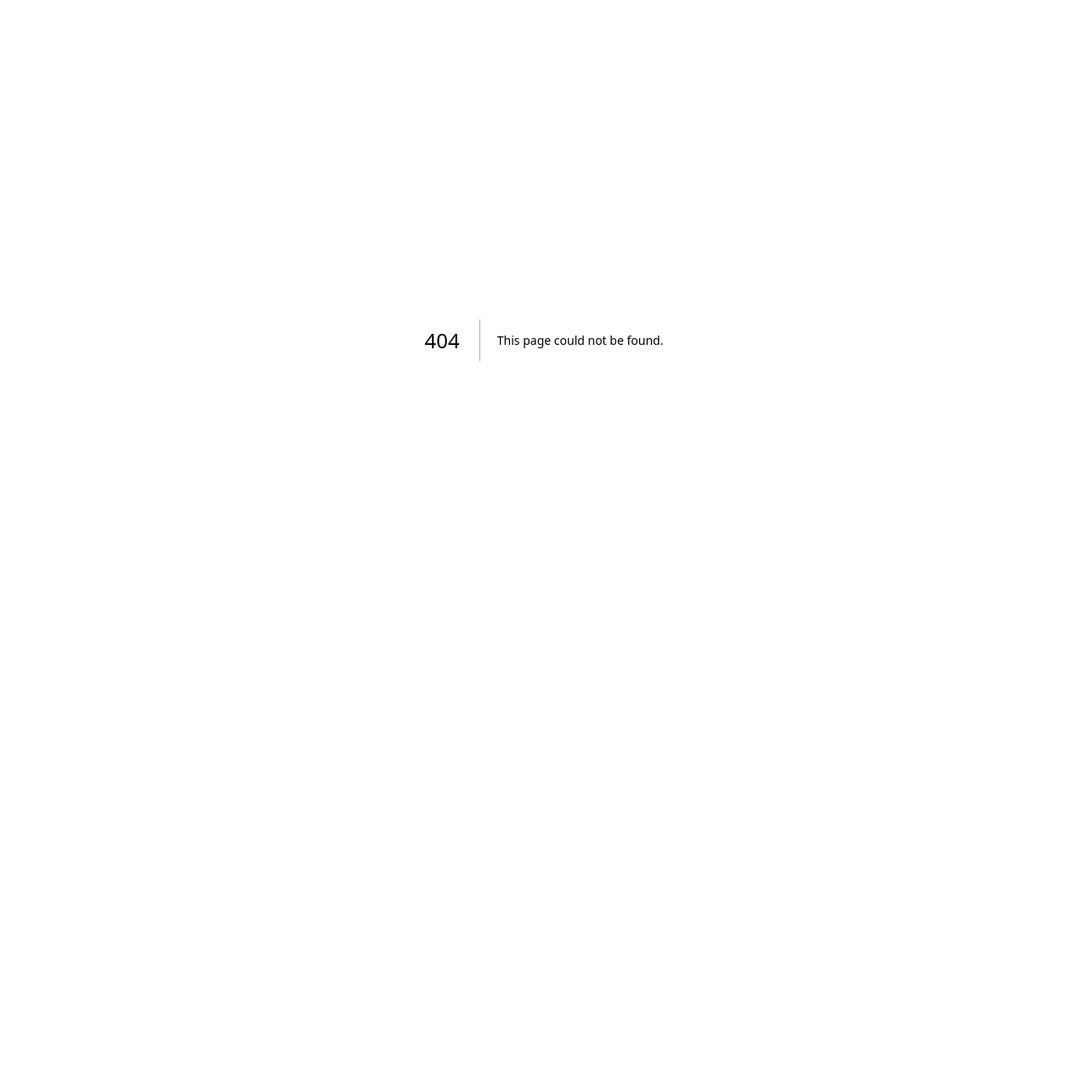
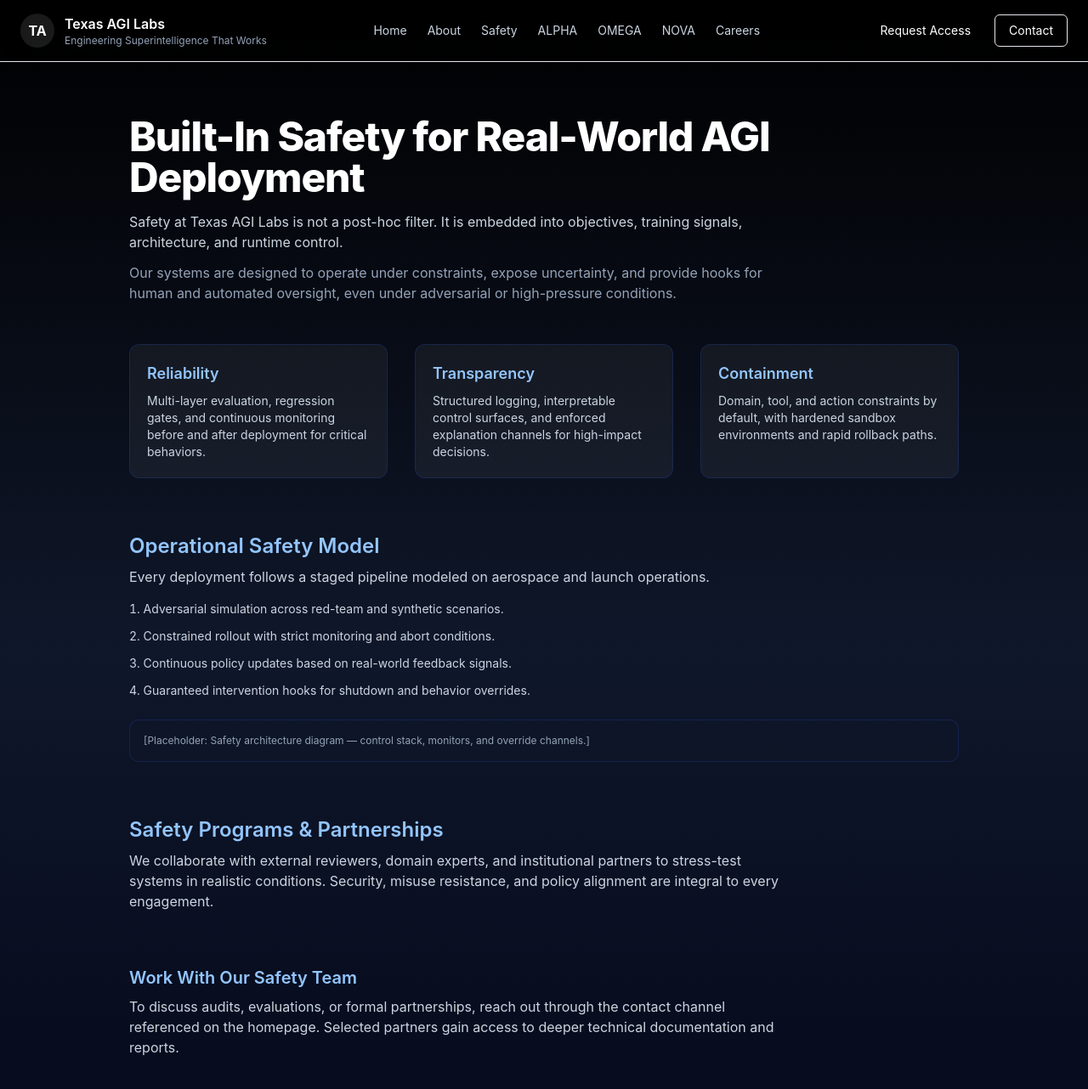
Before and after one commit to saravanan08071979/texasagilabs-site, a Next.js app: page /safety in a window 1280 px wide. Before the commit this address had no page. Shown: the top 1282 px of the page at 85% size. Before the commit the page ends 800 px from the top, so only its background shows below. Built offline with nearby package versions, Linux system fonts and the light colour scheme.

Commit message:
pages: add About and Safety with hybrid credibility/safety messaging

```diff
--- a/components/Header.jsx
+++ b/components/Header.jsx
@@ -1,25 +1,43 @@
+// components/Header.jsx
 import Link from 'next/link';
-export default function Header(){ return (
+
+export default function Header() {
+  return (
     <header className="sticky top-0 z-50 backdrop-blur-md bg-black/40 border-b border-white/6">
       <div className="max-w-7xl mx-auto px-6 py-4 flex items-center justify-between">
         <div className="flex items-center gap-3">
-        <div className="w-10 h-10 rounded-full bg-white/10 flex items-center justify-center font-bold">TA</div>
+          <div className="w-10 h-10 rounded-full bg-white/10 flex items-center justify-center font-bold">
+            TA
+          </div>
           <div>
             <div className="font-semibold text-white">Texas AGI Labs</div>
-          <div className="text-xs text-slate-400">Pioneering Safe Artificial General Intelligence Research</div>
+            <div className="text-xs text-slate-400">
+              Engineering Superintelligence That Works
             </div>
           </div>
+        </div>
+
         <nav className="hidden md:flex gap-6 text-sm text-slate-300">
           <Link href="/">Home</Link>
+          <Link href="/about">About</Link>
+          <Link href="/safety">Safety</Link>
           <Link href="/models/alpha">ALPHA</Link>
           <Link href="/models/omega">OMEGA</Link>
           <Link href="/models/nova">NOVA</Link>
           <Link href="/careers">Careers</Link>
         </nav>
+
         <div className="flex items-center gap-3">
-        <a href="#" className="px-4 py-2 bg-white/6 rounded-md text-sm">Request Access</a>
-        <a href="#" className="px-4 py-2 border border-white/6 rounded-md text-sm">Contact</a>
+          <a href="#"
+             className="px-4 py-2 bg-white/6 rounded-md text-sm">
+            Request Access
+          </a>
+          <a href="#"
+             className="px-4 py-2 border border-white/6 rounded-md text-sm">
+            Contact
+          </a>
         </div>
       </div>
     </header>
-)}
+  );
+}
--- a/pages/about.jsx
+++ b/pages/about.jsx
@@ -1 +1,99 @@
-export default function About(){ return <div className='min-h-screen text-white p-8'>About Texas AGI Labs</div> }
+// pages/about.jsx
+import Header from '../components/Header';
+import Footer from '../components/Footer';
+
+export default function About() {
+  return (
+    <div className="min-h-screen bg-gradient-to-b from-black via-slate-900 to-slate-950 text-white antialiased">
+      <Header />
+      <main className="max-w-5xl mx-auto px-6 py-16">
+        <section>
+          <h1 className="text-4xl md:text-5xl font-extrabold tracking-tight">
+            Engineering Superintelligence That Works
+          </h1>
+          <p className="mt-4 text-slate-300 max-w-3xl">
+            Texas AGI Labs is an independent research and engineering group
+            focused on building artificial general intelligence systems that
+            operate reliably in high-stakes, real-world environments.
+          </p>
+          <p className="mt-3 text-slate-400 max-w-3xl">
+            Our mandate is simple: unlock AGI-scale capability while preserving
+            strict control, auditability, and predictable behavior at every layer
+            of the stack.
+          </p>
+        </section>
+
+        <section className="mt-12 grid gap-8 md:grid-cols-3">
+          <div className="bg-white/5 border border-white/10 rounded-xl p-5">
+            <h2 className="text-lg font-semibold text-blue-300">
+              Mission
+            </h2>
+            <p className="mt-2 text-sm text-slate-300">
+              Deliver AGI that can be trusted with critical infrastructure,
+              defense-adjacent systems, finance, healthcare, and
+              autonomy—without sacrificing safety constraints.
+            </p>
+          </div>
+          <div className="bg-white/5 border border-white/10 rounded-xl p-5">
+            <h2 className="text-lg font-semibold text-blue-300">
+              Engineering Standard
+            </h2>
+            <p className="mt-2 text-sm text-slate-300">
+              We operate with aerospace-grade reliability expectations:
+              redundancy, verification, rehearsal, and controlled rollout are
+              default—not extras.
+            </p>
+          </div>
+          <div className="bg-white/5 border border-white/10 rounded-xl p-5">
+            <h2 className="text-lg font-semibold text-blue-300">
+              Texas Advantage
+            </h2>
+            <p className="mt-2 text-sm text-slate-300">
+              Combining frontier-scale compute access, applied research talent,
+              and a build-first culture rooted in real-world deployment.
+            </p>
+          </div>
+        </section>
+
+        <section className="mt-16">
+          <h2 className="text-2xl font-semibold text-blue-300">
+            Leadership (Preview)
+          </h2>
+          <p className="mt-2 text-slate-400 max-w-3xl">
+            Public leadership profiles will be introduced in coordination with
+            launch partners. Current executive and research leadership includes
+            veterans of large-scale ML systems, safety-critical software,
+            aerospace, and defense-grade reliability engineering.
+          </p>
+          <div className="mt-6 grid gap-6 md:grid-cols-3">
+            {['Chief Architect', 'Head of Safety Systems', 'Director of Research'].map((role, i) => (
+              <div
+                key={role}
+                className="bg-white/3 border border-white/10 rounded-xl p-4 flex flex-col gap-2"
+              >
+                <div className="h-10 w-10 rounded-full bg-slate-700/70" />
+                <div className="text-sm text-slate-400">Placeholder</div>
+                <div className="text-md font-semibold text-white">{role}</div>
+                <p className="text-xs text-slate-400">
+                  Profile to be disclosed with formal launch.
+                </p>
+              </div>
+            ))}
+          </div>
+        </section>
+
+        <section className="mt-16">
+          <h2 className="text-2xl font-semibold text-blue-300">
+            Collaborate With Texas AGI Labs
+          </h2>
+          <p className="mt-2 text-slate-300 max-w-3xl">
+            We work with selected partners on high-assurance autonomy,
+            evaluation frameworks, and red-teaming of advanced systems.
+            For inquiries, use the contact channel on the homepage.
+          </p>
+        </section>
+      </main>
+      <Footer />
+    </div>
+  );
+}
--- /dev/null
+++ b/pages/safety.jsx
@@ -0,0 +1,101 @@
+// pages/safety.jsx
+import Header from '../components/Header';
+import Footer from '../components/Footer';
+
+export default function Safety() {
+  return (
+    <div className="min-h-screen bg-gradient-to-b from-black via-slate-900 to-slate-950 text-white antialiased">
+      <Header />
+      <main className="max-w-5xl mx-auto px-6 py-16">
+        <section>
+          <h1 className="text-4xl md:text-5xl font-extrabold tracking-tight">
+            Built-In Safety for Real-World AGI Deployment
+          </h1>
+          <p className="mt-4 text-slate-300 max-w-3xl">
+            Safety at Texas AGI Labs is not a post-hoc filter. It is embedded
+            into objectives, training signals, architecture, and runtime control.
+          </p>
+          <p className="mt-3 text-slate-400 max-w-3xl">
+            Our systems are designed to operate under constraints, expose
+            uncertainty, and provide hooks for human and automated oversight,
+            even under adversarial or high-pressure conditions.
+          </p>
+        </section>
+
+        <section className="mt-12 grid gap-8 md:grid-cols-3">
+          <div className="bg-white/5 border border-blue-900/40 rounded-xl p-5">
+            <h2 className="text-lg font-semibold text-blue-300">
+              Reliability
+            </h2>
+            <p className="mt-2 text-sm text-slate-300">
+              Multi-layer evaluation, regression gates, and continuous monitoring
+              before and after deployment for critical behaviors.
+            </p>
+          </div>
+          <div className="bg-white/5 border border-blue-900/40 rounded-xl p-5">
+            <h2 className="text-lg font-semibold text-blue-300">
+              Transparency
+            </h2>
+            <p className="mt-2 text-sm text-slate-300">
+              Structured logging, interpretable control surfaces, and enforced
+              explanation channels for high-impact decisions.
+            </p>
+          </div>
+          <div className="bg-white/5 border border-blue-900/40 rounded-xl p-5">
+            <h2 className="text-lg font-semibold text-blue-300">
+              Containment
+            </h2>
+            <p className="mt-2 text-sm text-slate-300">
+              Domain, tool, and action constraints by default, with hardened
+              sandbox environments and rapid rollback paths.
+            </p>
+          </div>
+        </section>
+
+        <section className="mt-16">
+          <h2 className="text-2xl font-semibold text-blue-300">
+            Operational Safety Model
+          </h2>
+          <p className="mt-2 text-slate-300 max-w-3xl">
+            Every deployment follows a staged pipeline modeled on aerospace and
+            launch operations.
+          </p>
+          <ol className="mt-4 space-y-3 text-sm text-slate-300 list-decimal list-inside">
+            <li>Adversarial simulation across red-team and synthetic scenarios.</li>
+            <li>Constrained rollout with strict monitoring and abort conditions.</li>
+            <li>Continuous policy updates based on real-world feedback signals.</li>
+            <li>Guaranteed intervention hooks for shutdown and behavior overrides.</li>
+          </ol>
+          <div className="mt-6 rounded-xl border border-blue-900/40 bg-slate-900/40 p-4 text-xs text-slate-400">
+            [Placeholder: Safety architecture diagram — control stack, monitors, and
+            override channels.]
+          </div>
+        </section>
+
+        <section className="mt-16">
+          <h2 className="text-2xl font-semibold text-blue-300">
+            Safety Programs & Partnerships
+          </h2>
+          <p className="mt-2 text-slate-300 max-w-3xl">
+            We collaborate with external reviewers, domain experts, and
+            institutional partners to stress-test systems in realistic conditions.
+            Security, misuse resistance, and policy alignment are integral
+            to every engagement.
+          </p>
+        </section>
+
+        <section className="mt-16 mb-4">
+          <h2 className="text-xl font-semibold text-blue-300">
+            Work With Our Safety Team
+          </h2>
+          <p className="mt-2 text-slate-300 max-w-3xl">
+            To discuss audits, evaluations, or formal partnerships, reach out
+            through the contact channel referenced on the homepage. Selected
+            partners gain access to deeper technical documentation and reports.
+          </p>
+        </section>
+      </main>
+      <Footer />
+    </div>
+  );
+}
```
Lines whose indentation alone changed are shown as unchanged.
